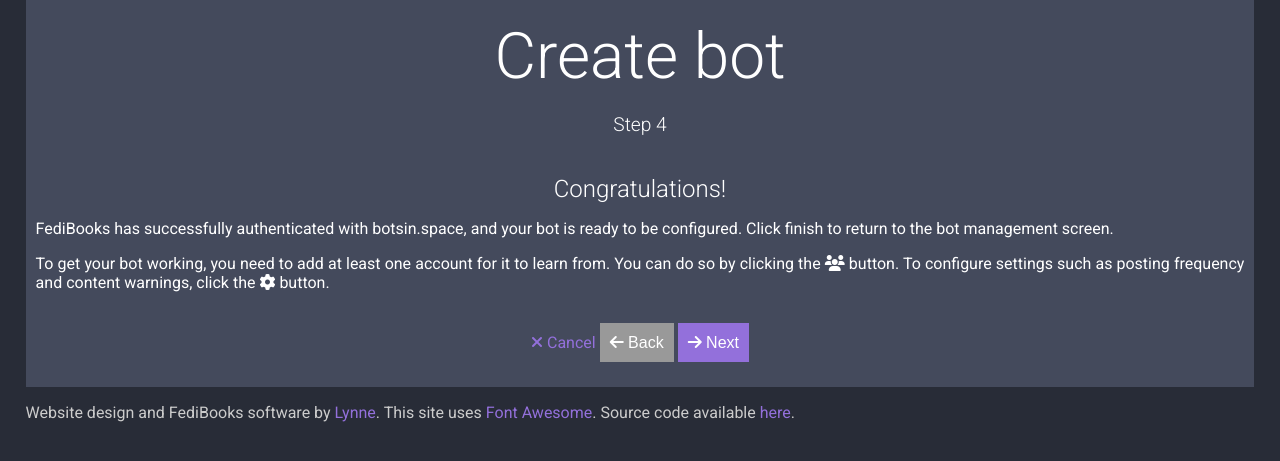
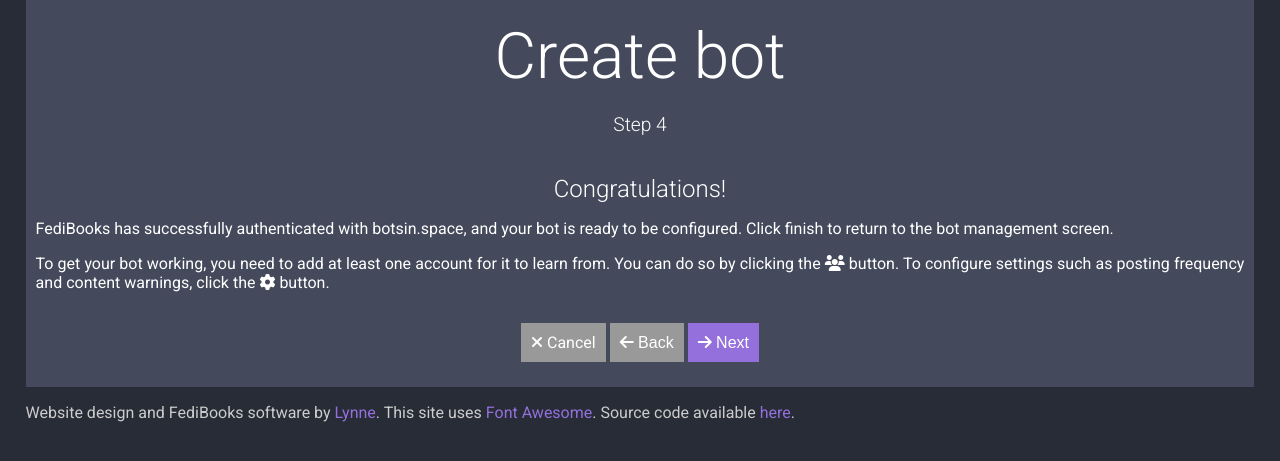
Before and after one commit to Lynnesbian/FediBooks, a Flask app: page /bot/create/ in a window 1280 px wide. Shown: the part 27-488 px from the top of the page. Run offline with Flask 2, Linux system fonts and the light colour scheme; parts of the project's set-up code (start-up, migrations or seed data) failed here and were passed over; some libraries are stand-ins or nearby versions.

Commit message:
add missing classes to cancel buttons

```diff
--- a/templates/bot_accounts_add.html
+++ b/templates/bot_accounts_add.html
@@ -32,7 +32,7 @@
 			{% endif %}
 
 			<div class="container centred">
-					<a href="/"><i class="fas fa-times"></i> Cancel</a>
+					<a href="/" class="button btn-secondary"><i class="fas fa-times"></i> Cancel</a>
 				{% if session['step'] != 1 %}
 					<button class="button btn-secondary"><i class="fas fa-arrow-left"></i> Back</button>
 				{% endif %}
--- a/templates/bot_create.html
+++ b/templates/bot_create.html
@@ -35,7 +35,7 @@
 			{% endif %}
 
 			<div class="container centred">
-				<a href="/"><i class="fas fa-times"></i> Cancel</a>
+				<a href="/" class="button btn-secondary"><i class="fas fa-times"></i> Cancel</a>
 				{% if session['step'] != 1 %}
 					<button class="button btn-secondary"><i class="fas fa-arrow-left"></i> Back</button>
 				{% endif %}
```
